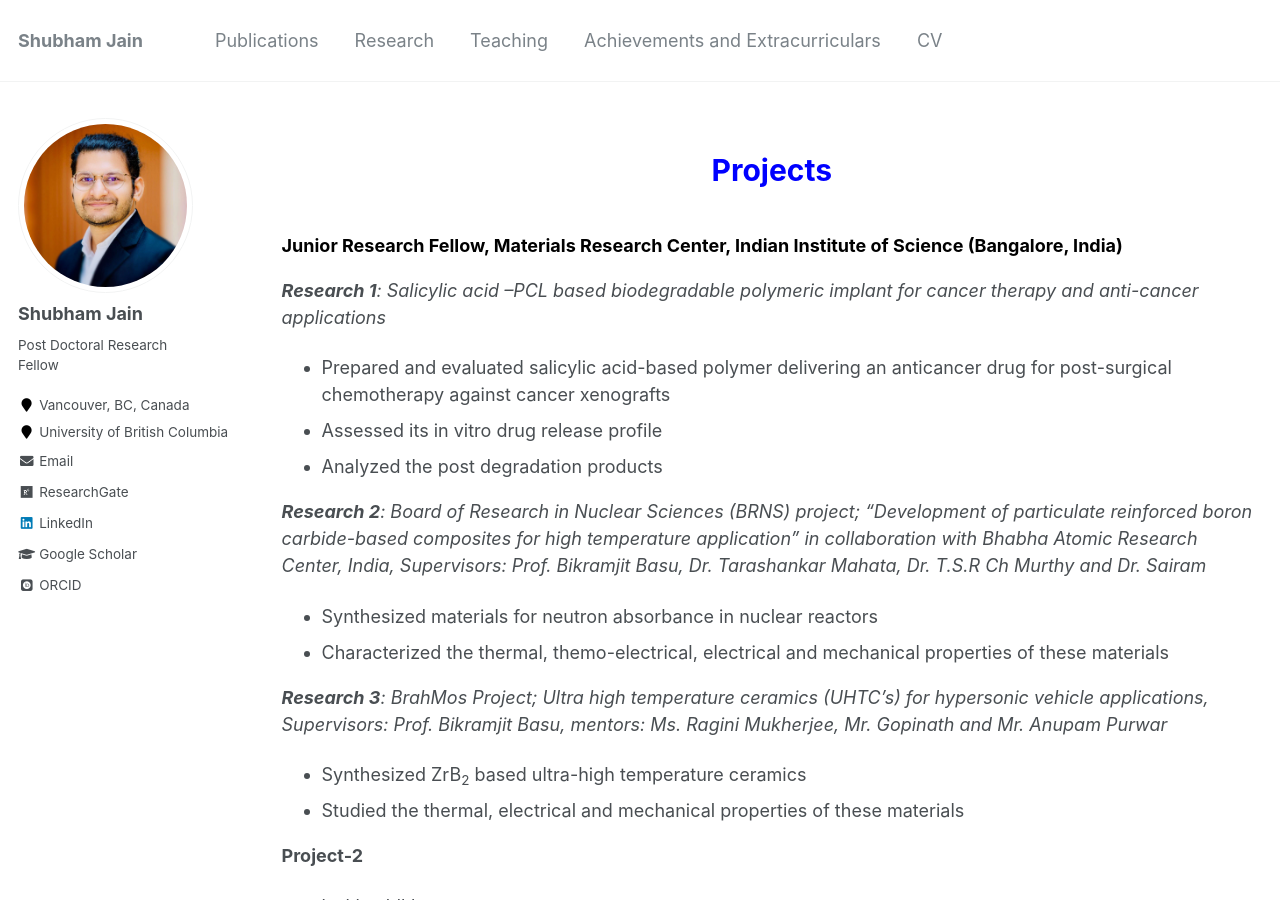
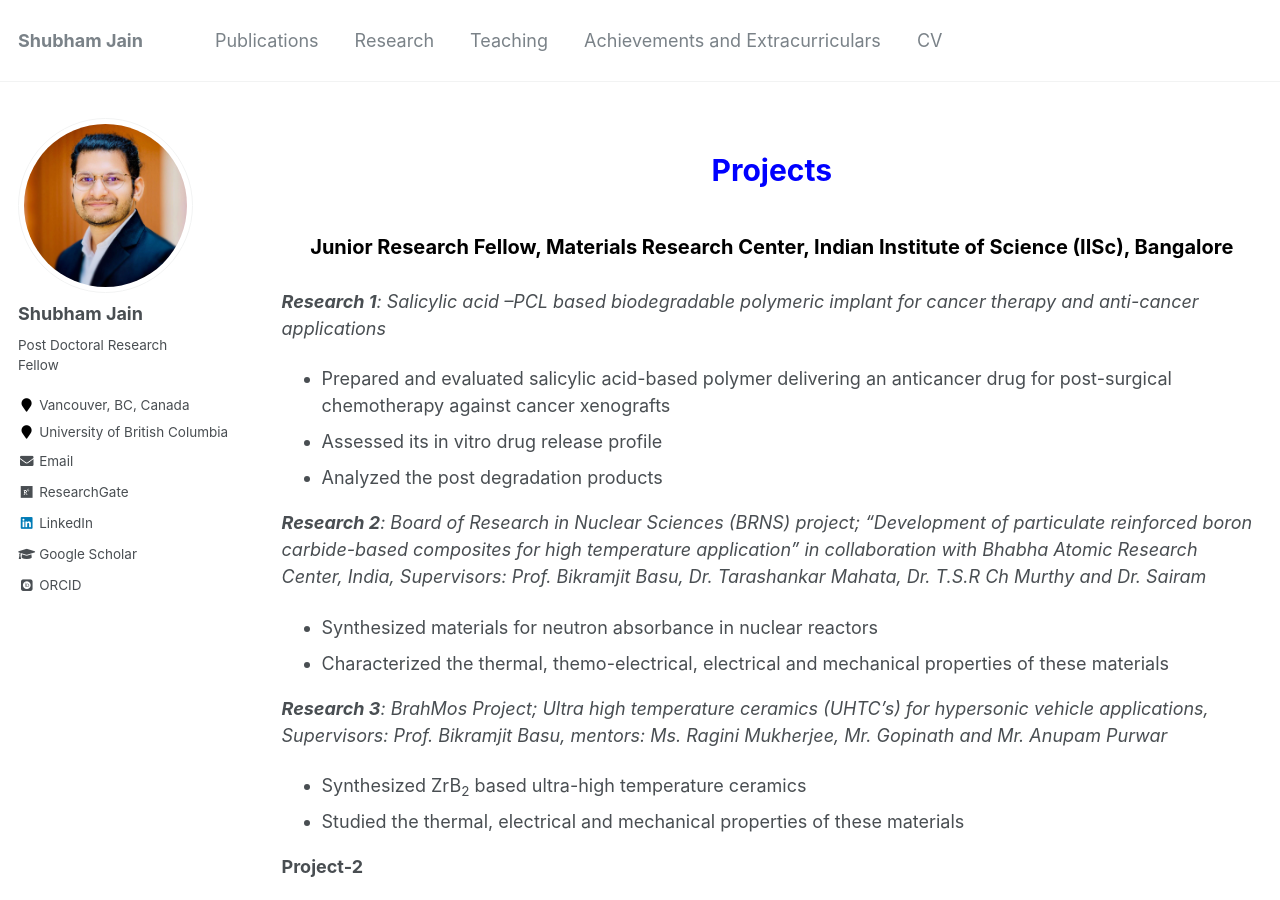
Before and after one commit to shubhamj2611/shubhamj2611.github.io, a Jekyll site: the page built from _pages/research.md, in a window 1280 px wide and 900 px high. Built offline with Jekyll 4.4.1, drawn with Linux system fonts in a browser that asks for light colours; some web fonts are replaced.

Commit message:
Update research.md

```diff
--- a/_pages/research.md
+++ b/_pages/research.md
@@ -6,7 +6,7 @@ author_profile: true
 ---
 <p style="text-align:center; color:Blue; font-size:30px; font-weight:bold;"> Projects </p>
 
-<font color="black"> <b> Junior Research Fellow, Materials Research Center, Indian Institute of Science (Bangalore, India) </b> </font>
+<p style="text-align:center; color:Black; font-size:20px; font-weight:bold;"> Junior Research Fellow, Materials Research Center, Indian Institute of Science (IISc), Bangalore </p>
 
 <i><b>Research 1</b>: Salicylic acid –PCL based biodegradable polymeric implant for cancer therapy and anti-cancer applications</i>
    * Prepared and evaluated salicylic acid-based polymer delivering an anticancer drug for post-surgical chemotherapy against cancer xenografts
```
